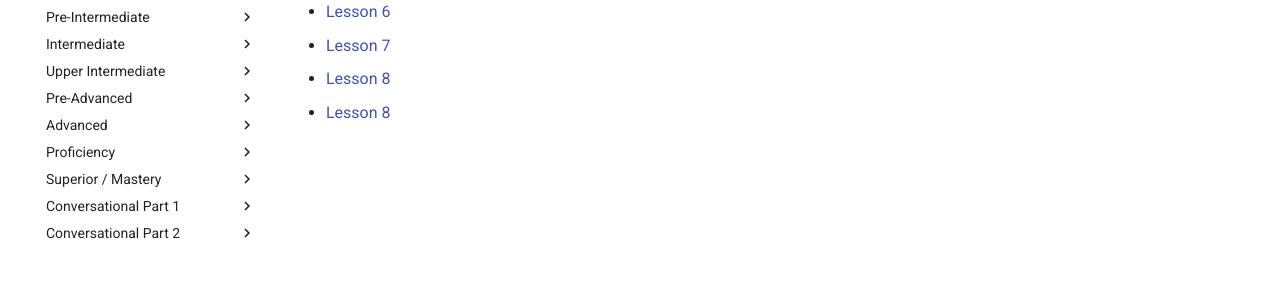
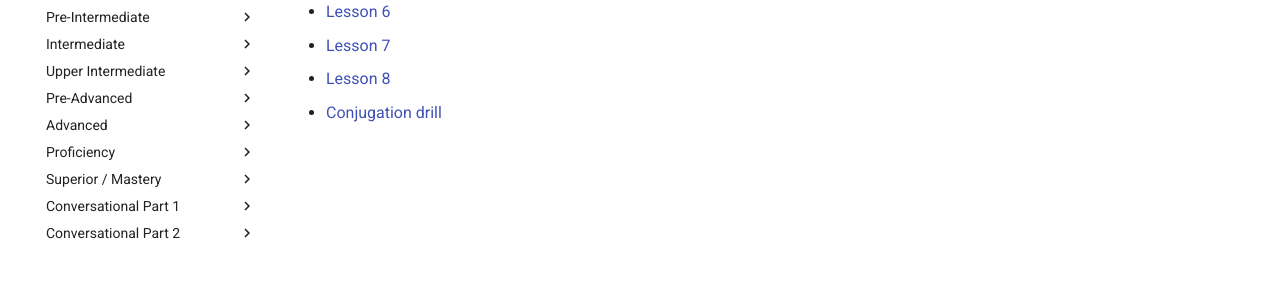
Before and after one commit to Hayprogress/Hayprogress, an MkDocs documentation site: the page built from docs/avc/beginner/index.md, in a window 1280 px wide. Shown: the part 438-734 px from the top of the page. Built offline with MkDocs 1.6.1 and Material for MkDocs 9.7.7, drawn with Linux system fonts in a browser that asks for light colours.

Commit message:
Update index.md

```diff
--- a/docs/avc/beginner/index.md
+++ b/docs/avc/beginner/index.md
@@ -10,4 +10,4 @@ Select a lesson to review study materials:
 * [Lesson 6](lesson-6/index.md)
 * [Lesson 7](lesson-7/index.md)
 * [Lesson 8](lesson-8/index.md)
-* [Lesson 8](drill/index.md)
+* [Conjugation drill](drill/index.md)
```
